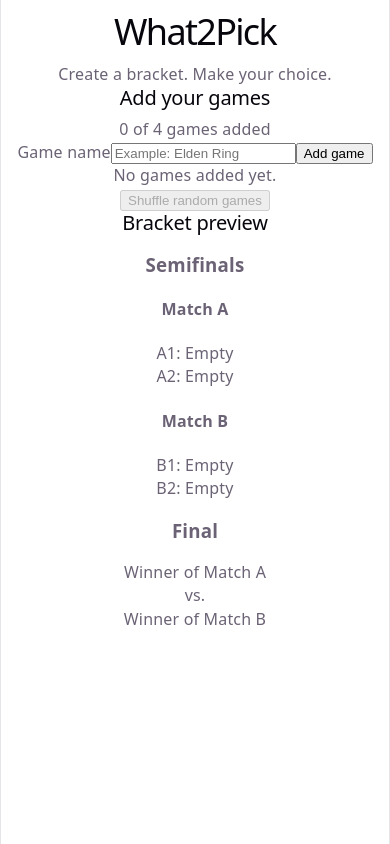
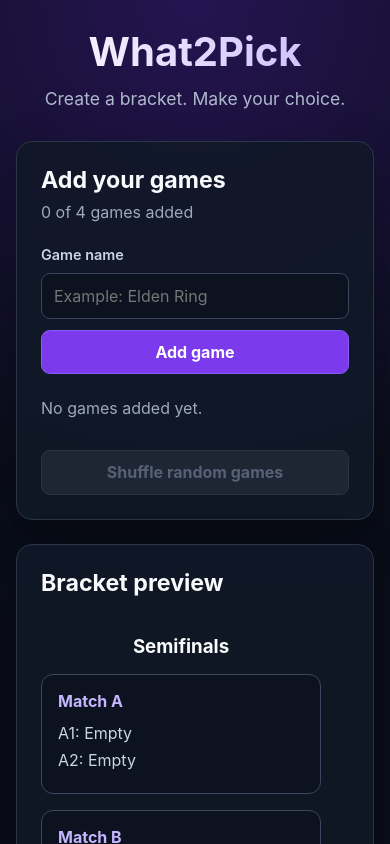
Before and after one commit to Dante54321/What2Pick, a React (Vite) app: page / in a window 390 px wide. Shown: the top 844 px of the page. Built offline with nearby package versions, Linux system fonts and the light colour scheme.

Commit message:
Style bracket setup and preview

```diff
--- a/src/App.css
+++ b/src/App.css
@@ -1,184 +1,310 @@
-.counter {
-  font-size: 16px;
-  padding: 5px 10px;
-  border-radius: 5px;
-  color: var(--accent);
-  background: var(--accent-bg);
-  border: 2px solid transparent;
-  transition: border-color 0.3s;
-  margin-bottom: 24px;
+#root {
+  min-height: 100vh;
+}
 
-  &:hover {
-    border-color: var(--accent-border);
+main {
+  width: min(1200px, 100%);
+  margin: 0 auto;
+  padding: 3rem 1.5rem;
+  display: grid;
+  grid-template-columns: minmax(320px, 0.9fr) minmax(420px, 1.1fr);
+  gap: 1.5rem;
+}
+
+main > header {
+  grid-column: 1 / -1;
+  text-align: center;
+  margin-bottom: 0.5rem;
+}
+
+h1 {
+  margin: 0;
+  font-size: clamp(2.5rem, 7vw, 4.5rem);
+  line-height: 1;
+  background: linear-gradient(90deg, #ffffff, #c4b5fd);
+  background-clip: text;
+  color: transparent;
+}
+
+main > header p {
+  margin: 1rem 0 0;
+  color: #aeb9cc;
+  font-size: 1.1rem;
+}
+
+main > section {
+  padding: 1.5rem;
+  background: rgba(17, 24, 39, 0.88);
+  border: 1px solid #2b3548;
+  border-radius: 1rem;
+  box-shadow: 0 1.25rem 3rem rgba(0, 0, 0, 0.25);
+}
+
+h2,
+h3,
+h4 {
+  color: #f8fafc;
+}
+
+h2 {
+  margin: 0 0 0.5rem;
+  font-size: 1.45rem;
+}
+
+section > p {
+  margin-top: 0;
+  color: #9da9bc;
+}
+
+form {
+  display: grid;
+  grid-template-columns: minmax(0, 1fr) auto;
+  gap: 0.65rem;
+  margin: 1.5rem 0;
+}
+
+form label {
+  grid-column: 1 / -1;
+  color: #cbd5e1;
+  font-size: 0.9rem;
+  font-weight: 600;
+}
+
+input,
+select {
+  color: #f8fafc;
+  background: #0c1220;
+  border: 1px solid #3a465c;
+  border-radius: 0.55rem;
+}
+
+input {
+  width: 100%;
+  min-width: 0;
+  padding: 0.75rem;
+}
+
+input:focus,
+select:focus {
+  outline: 2px solid #8b5cf6;
+  outline-offset: 2px;
+}
+
+button {
+  padding: 0.7rem 1rem;
+  color: white;
+  background: #7c3aed;
+  border: 1px solid #8b5cf6;
+  border-radius: 0.55rem;
+  font-weight: 700;
+  transition:
+    background 160ms ease,
+    transform 160ms ease;
+}
+
+button:hover:not(:disabled) {
+  background: #8b5cf6;
+  transform: translateY(-1px);
+}
+
+button:disabled {
+  color: #768198;
+  background: #252d3b;
+  border-color: #364053;
+  opacity: 0.7;
+}
+
+ul {
+  display: grid;
+  gap: 0.65rem;
+  padding: 0;
+  margin: 0;
+  list-style: none;
+}
+
+li {
+  display: grid;
+  grid-template-columns: minmax(0, 1fr) auto auto auto;
+  gap: 0.6rem;
+  align-items: center;
+  padding: 0.75rem;
+  background: #0c1220;
+  border: 1px solid #293348;
+  border-radius: 0.7rem;
+}
+
+li span {
+  overflow: hidden;
+  color: #e5e7eb;
+  font-weight: 650;
+  text-overflow: ellipsis;
+  white-space: nowrap;
+}
+
+li label {
+  color: #94a3b8;
+  font-size: 0.75rem;
+}
+
+li select {
+  min-width: 5.5rem;
+  padding: 0.55rem;
+}
+
+li button {
+  padding: 0.55rem 0.7rem;
+  color: #fca5a5;
+  background: transparent;
+  border-color: #7f1d1d;
+}
+
+li button:hover:not(:disabled) {
+  background: #7f1d1d;
+}
+
+main > section:first-of-type > button {
+  width: 100%;
+  margin-top: 1rem;
+}
+
+/* Bracket */
+
+main > section:last-of-type {
+  display: grid;
+  grid-template-columns: minmax(210px, 1fr) minmax(180px, 0.8fr);
+  gap: 1.9rem;
+  align-items: center;
+  overflow: hidden;
+}
+
+main > section:last-of-type > h2 {
+  grid-column: 1 / -1;
+}
+
+main > section:last-of-type > div:first-of-type {
+  position: relative;
+  display: grid;
+  gap: 1rem;
+  padding-right: 1.75rem;
+}
+
+main > section:last-of-type > div:first-of-type > h3 {
+  margin: 0;
+  text-align: center;
+}
+
+article {
+  position: relative;
+  padding: 1rem;
+  background: #0c1220;
+  border: 1px solid #3b4760;
+  border-radius: 0.75rem;
+}
+
+article::after {
+  position: absolute;
+  top: 50%;
+  right: -1.8rem;
+  width: 1.8rem;
+  border-top: 2px solid #6d5db3;
+  content: "";
+}
+
+main > section:last-of-type > div:first-of-type::after {
+  position: absolute;
+  top: 6.8rem;
+  right: 0;
+  bottom: 4.2rem;
+  border-right: 2px solid #6d5db3;
+  content: "";
+}
+
+article h4 {
+  margin: 0 0 0.75rem;
+  color: #c4b5fd;
+}
+
+article p {
+  margin: 0.45rem 0;
+  color: #cbd5e1;
+}
+
+main > section:last-of-type > div:last-of-type {
+  position: relative;
+  padding: 1.25rem;
+  text-align: center;
+  background: linear-gradient(145deg, #21183d, #121827);
+  border: 1px solid #7c3aed;
+  border-radius: 0.8rem;
+}
+
+main > section:last-of-type > div:last-of-type::before {
+  position: absolute;
+  top: 50%;
+  left: -1.95rem;
+  width: 1.95rem;
+  border-top: 2px solid #6d5db3;
+  content: "";
+}
+
+main > section:last-of-type > div:last-of-type h3 {
+  margin-top: 0;
+  color: #ddd6fe;
+}
+
+main > section:last-of-type > div:last-of-type p {
+  margin: 0.45rem 0;
+  color: #cbd5e1;
+}
+
+@media (max-width: 780px) {
+  main {
+    grid-template-columns: 1fr;
   }
-  &:focus-visible {
-    outline: 2px solid var(--accent);
-    outline-offset: 2px;
+
+  main > header {
+    grid-column: 1;
   }
 }
 
-.hero {
-  position: relative;
-
-  .base,
-  .framework,
-  .vite {
-    inset-inline: 0;
-    margin: 0 auto;
+@media (max-width: 560px) {
+  main {
+    padding: 2rem 1rem;
   }
 
-  .base {
-    width: 170px;
-    position: relative;
-    z-index: 0;
+  form {
+    grid-template-columns: 1fr;
   }
 
-  .framework,
-  .vite {
-    position: absolute;
+  form label {
+    grid-column: 1;
   }
 
-  .framework {
-    z-index: 1;
-    top: 34px;
-    height: 28px;
-    transform: perspective(2000px) rotateZ(300deg) rotateX(44deg) rotateY(39deg)
-      scale(1.4);
+  li {
+    grid-template-columns: minmax(0, 1fr) auto;
   }
 
-  .vite {
-    z-index: 0;
-    top: 107px;
-    height: 26px;
-    width: auto;
-    transform: perspective(2000px) rotateZ(300deg) rotateX(40deg) rotateY(39deg)
-      scale(0.8);
+  li label,
+  li select {
+    grid-column: 1;
+  }
+
+  li button {
+    grid-column: 2;
+    grid-row: 1 / 4;
+  }
+
+  main > section:last-of-type {
+    grid-template-columns: 1fr;
+  }
+
+  main > section:last-of-type > h2 {
+    grid-column: 1;
+  }
+
+  article::after,
+  main > section:last-of-type > div:first-of-type::after,
+  main > section:last-of-type > div:last-of-type::before {
+    display: none;
   }
 }
-
-#center {
-  display: flex;
-  flex-direction: column;
-  gap: 25px;
-  place-content: center;
-  place-items: center;
-  flex-grow: 1;
-
-  @media (max-width: 1024px) {
-    padding: 32px 20px 24px;
-    gap: 18px;
-  }
-}
-
-#next-steps {
-  display: flex;
-  border-top: 1px solid var(--border);
-  text-align: left;
-
-  & > div {
-    flex: 1 1 0;
-    padding: 32px;
-    @media (max-width: 1024px) {
-      padding: 24px 20px;
-    }
-  }
-
-  .icon {
-    margin-bottom: 16px;
-    width: 22px;
-    height: 22px;
-  }
-
-  @media (max-width: 1024px) {
-    flex-direction: column;
-    text-align: center;
-  }
-}
-
-#docs {
-  border-right: 1px solid var(--border);
-
-  @media (max-width: 1024px) {
-    border-right: none;
-    border-bottom: 1px solid var(--border);
-  }
-}
-
-#next-steps ul {
-  list-style: none;
-  padding: 0;
-  display: flex;
-  gap: 8px;
-  margin: 32px 0 0;
-
-  .logo {
-    height: 18px;
-  }
-
-  a {
-    color: var(--text-h);
-    font-size: 16px;
-    border-radius: 6px;
-    background: var(--social-bg);
-    display: flex;
-    padding: 6px 12px;
-    align-items: center;
-    gap: 8px;
-    text-decoration: none;
-    transition: box-shadow 0.3s;
-
-    &:hover {
-      box-shadow: var(--shadow);
-    }
-    .button-icon {
-      height: 18px;
-      width: 18px;
-    }
-  }
-
-  @media (max-width: 1024px) {
-    margin-top: 20px;
-    flex-wrap: wrap;
-    justify-content: center;
-
-    li {
-      flex: 1 1 calc(50% - 8px);
-    }
-
-    a {
-      width: 100%;
-      justify-content: center;
-      box-sizing: border-box;
-    }
-  }
-}
-
-#spacer {
-  height: 88px;
-  border-top: 1px solid var(--border);
-  @media (max-width: 1024px) {
-    height: 48px;
-  }
-}
-
-.ticks {
-  position: relative;
-  width: 100%;
-
-  &::before,
-  &::after {
-    content: '';
-    position: absolute;
-    top: -4.5px;
-    border: 5px solid transparent;
-  }
-
-  &::before {
-    left: 0;
-    border-left-color: var(--border);
-  }
-  &::after {
-    right: 0;
-    border-right-color: var(--border);
-  }
-}
--- a/src/index.css
+++ b/src/index.css
@@ -1,111 +1,41 @@
 :root {
-  --text: #6b6375;
-  --text-h: #08060d;
-  --bg: #fff;
-  --border: #e5e4e7;
-  --code-bg: #f4f3ec;
-  --accent: #aa3bff;
-  --accent-bg: rgba(170, 59, 255, 0.1);
-  --accent-border: rgba(170, 59, 255, 0.5);
-  --social-bg: rgba(244, 243, 236, 0.5);
-  --shadow:
-    rgba(0, 0, 0, 0.1) 0 10px 15px -3px, rgba(0, 0, 0, 0.05) 0 4px 6px -2px;
-
-  --sans: system-ui, 'Segoe UI', Roboto, sans-serif;
-  --heading: system-ui, 'Segoe UI', Roboto, sans-serif;
-  --mono: ui-monospace, Consolas, monospace;
-
-  font: 18px/145% var(--sans);
-  letter-spacing: 0.18px;
-  color-scheme: light dark;
-  color: var(--text);
-  background: var(--bg);
+  font-family:
+    Inter, ui-sans-serif, system-ui, -apple-system, BlinkMacSystemFont,
+    "Segoe UI", sans-serif;
+  color: #f8fafc;
+  background-color: #090d18;
   font-synthesis: none;
   text-rendering: optimizeLegibility;
-  -webkit-font-smoothing: antialiased;
-  -moz-osx-font-smoothing: grayscale;
-
-  @media (max-width: 1024px) {
-    font-size: 16px;
-  }
 }
 
-@media (prefers-color-scheme: dark) {
-  :root {
-    --text: #9ca3af;
-    --text-h: #f3f4f6;
-    --bg: #16171d;
-    --border: #2e303a;
-    --code-bg: #1f2028;
-    --accent: #c084fc;
-    --accent-bg: rgba(192, 132, 252, 0.15);
-    --accent-border: rgba(192, 132, 252, 0.5);
-    --social-bg: rgba(47, 48, 58, 0.5);
-    --shadow:
-      rgba(0, 0, 0, 0.4) 0 10px 15px -3px, rgba(0, 0, 0, 0.25) 0 4px 6px -2px;
-  }
-
-  #social .button-icon {
-    filter: invert(1) brightness(2);
-  }
+* {
+  box-sizing: border-box;
 }
 
-#root {
-  width: 1126px;
-  max-width: 100%;
-  margin: 0 auto;
-  text-align: center;
-  border-inline: 1px solid var(--border);
-  min-height: 100svh;
-  display: flex;
-  flex-direction: column;
-  box-sizing: border-box;
+html {
+  min-width: 320px;
+  min-height: 100%;
 }
 
 body {
   margin: 0;
+  min-width: 320px;
+  min-height: 100vh;
+  background:
+    radial-gradient(circle at top, #251451 0%, transparent 42%),
+    #090d18;
 }
 
-h1,
-h2 {
-  font-family: var(--heading);
-  font-weight: 500;
-  color: var(--text-h);
+button,
+input,
+select {
+  font: inherit;
 }
 
-h1 {
-  font-size: 56px;
-  letter-spacing: -1.68px;
-  margin: 32px 0;
-  @media (max-width: 1024px) {
-    font-size: 36px;
-    margin: 20px 0;
-  }
-}
-h2 {
-  font-size: 24px;
-  line-height: 118%;
-  letter-spacing: -0.24px;
-  margin: 0 0 8px;
-  @media (max-width: 1024px) {
-    font-size: 20px;
-  }
-}
-p {
-  margin: 0;
+button {
+  cursor: pointer;
 }
 
-code,
-.counter {
-  font-family: var(--mono);
-  display: inline-flex;
-  border-radius: 4px;
-  color: var(--text-h);
+button:disabled {
+  cursor: not-allowed;
 }
-
-code {
-  font-size: 15px;
-  line-height: 135%;
-  padding: 4px 8px;
-  background: var(--code-bg);
-}
```
